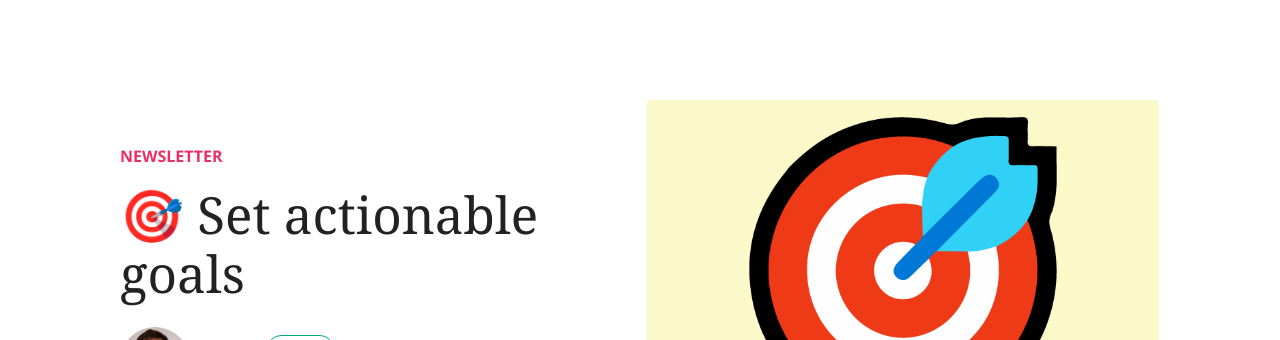
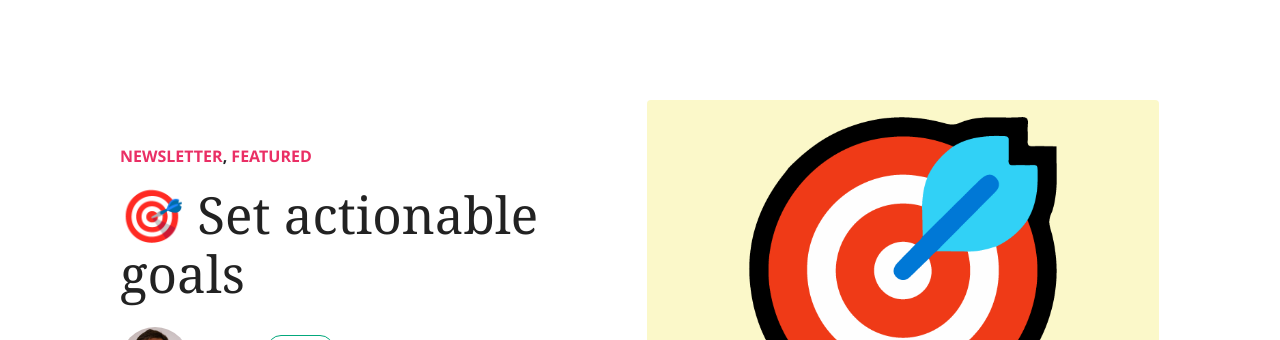
Before and after one commit to the-solo-coder/aderson, a Jekyll site: the page built from _posts/2022-12-31-set-actionable-goals.md, in a window 1280 px wide and 900 px high. Shown: the top 340 px of the window. Built offline with Jekyll 4.4.1, drawn with Linux system fonts in a browser that asks for light colours; nearby versions of some CDN libraries; comment, search, counter and statistics services are not loaded.

```diff
--- a/_posts/2022-12-31-set-actionable-goals.md
+++ b/_posts/2022-12-31-set-actionable-goals.md
@@ -1,10 +1,11 @@
 ---
 layout: post
-title:  "🎯 Set actionable goals"
+title: "🎯 Set actionable goals"
 author: aderson
-categories: [ newsletter ]
+categories: [newsletter, featured]
 image: assets/images/set-actionable-goals.png
 ---
+
 I bring to you links about **career**, how to **create a tree view with CSS** and how to **set action-driven goals** for 2023.
 
 Hello Hello!
@@ -46,19 +47,19 @@ Today I bring to you links about **career**, how to **create a tree view with CS
 
 **My personal update:**
 
-*   ✅ **My holiday week was not as productive as I was hoping**. I had grandiose plans to make some major decisions about my career and goals for 2023\. In short I still have the same goal as before: Writing the book.
+- ✅ **My holiday week was not as productive as I was hoping**. I had grandiose plans to make some major decisions about my career and goals for 2023\. In short I still have the same goal as before: Writing the book.
 
-*   ✍️ More and more **I feel need to write**. Not only the book, but in a blog format. I have experimented with [Jekyll](https://jekyllrb.com) in the last few days as part of my break week. It is a static website generator that works very well with GitHub. Any one can build a GitHub blog with it. I will bring more things on this in a future newsletter, including the eventual blog that I will be starting... tomorrow🙂
+- ✍️ More and more **I feel need to write**. Not only the book, but in a blog format. I have experimented with [Jekyll](https://jekyllrb.com) in the last few days as part of my break week. It is a static website generator that works very well with GitHub. Any one can build a GitHub blog with it. I will bring more things on this in a future newsletter, including the eventual blog that I will be starting... tomorrow🙂
 
-*   🍽️ Having **New Year's Eve dinner** with the kids @ [Medieval Times](https://www.medievaltimes.com/). I hope it goes better than the one from [Cable Guy](https://www.youtube.com/watch?v=TdPu6sQ9l4g)
+- 🍽️ Having **New Year's Eve dinner** with the kids @ [Medieval Times](https://www.medievaltimes.com/). I hope it goes better than the one from [Cable Guy](https://www.youtube.com/watch?v=TdPu6sQ9l4g)
 
-*   📰 Looking back at 2022, I'm glad I have started this newsletter and **I'm thankful to have you around**. I have ideas to keep it interesting for you and I hope you stick around during 2023.
+- 📰 Looking back at 2022, I'm glad I have started this newsletter and **I'm thankful to have you around**. I have ideas to keep it interesting for you and I hope you stick around during 2023.
 
-* * *
+---
 
 _"Year's end is neither an end nor a beginning but a going on, with all the wisdom that experience can instill in us"_
 
-* * *
+---
 
 Happy New Year!
 
```
Also changed, not shown: _posts/2022-12-01-hello-hello-aderson.md (added, +9 -0 lines), _posts/2023-01-01-hello-hello-aderson.md (deleted, +0 -8 lines), _posts/2023-01-07-deep-work.md (+9 -8 lines).
